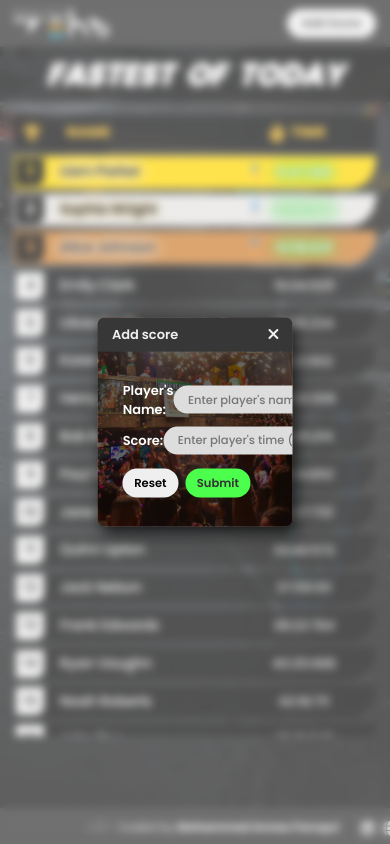
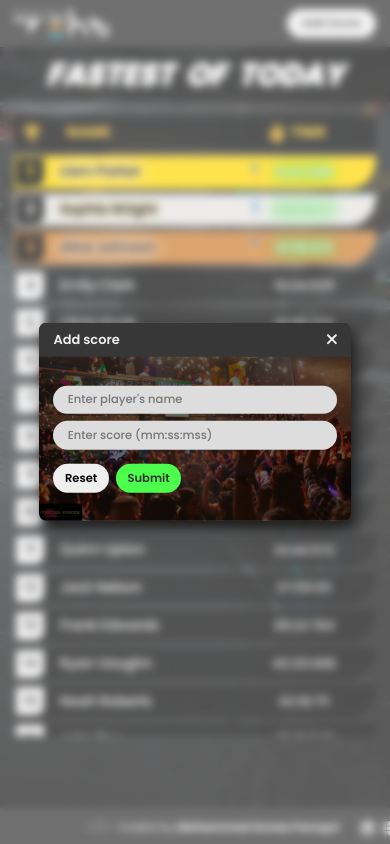
Before and after one commit to annasfaruqui/lazy-idli-assignment, a React (Vite) app: page / in a window 390 px wide. Both pictures are taken after a click on the button "Add Score". Built offline with nearby package versions, Linux system fonts and the light colour scheme.

Commit message:
Made the popup component responsive

```diff
--- a/src/components/AddScore/AddScore.jsx
+++ b/src/components/AddScore/AddScore.jsx
@@ -64,14 +64,14 @@ function AddScore({ onClosePopup }) {
           pattern="^[0-5][0-9]:[0-5][0-9]:[0-9]{3}$"
           value={score}
           onChange={(e) => setScore(e.target.value)}
-          placeholder="Enter player's time (mm:ss:mss)"
+          placeholder="Enter score (mm:ss:mss)"
           required
         />
       </div>
 
       {error && (
         <div className={styles.formRow}>
-          <p>&nbsp;</p>
+          <p className={styles.nbsp}>&nbsp;</p>
           <p className={styles.errorMessage}>{error}</p>
         </div>
       )}
--- a/src/components/AddScore/AddScore.module.css
+++ b/src/components/AddScore/AddScore.module.css
@@ -71,8 +71,35 @@
   padding: 0.3rem 1rem;
   font-size: 1.2rem;
   font-weight: 600;
-  /* text-align: center; */
   color: #f00;
   background-color: #ffcccc;
   border-radius: 4rem;
 }
+
+.nbsp {
+  display: block;
+}
+
+@media (max-width: 50em) {
+  .formRow {
+    padding: 0;
+    grid-template-columns: 1fr;
+
+    & label {
+      display: none;
+    }
+  }
+
+  .btnRow {
+    margin-top: 1rem;
+    padding: 0;
+  }
+
+  .errorMessage {
+    padding: 0.3rem 1rem;
+  }
+
+  .nbsp {
+    display: none;
+  }
+}
--- a/src/components/Popup/Popup.module.css
+++ b/src/components/Popup/Popup.module.css
@@ -81,3 +81,9 @@
 .popupMain {
   padding: 1rem 2rem;
 }
+
+@media (max-width: 72em) {
+  .popup {
+    width: 80vw;
+  }
+}
```
